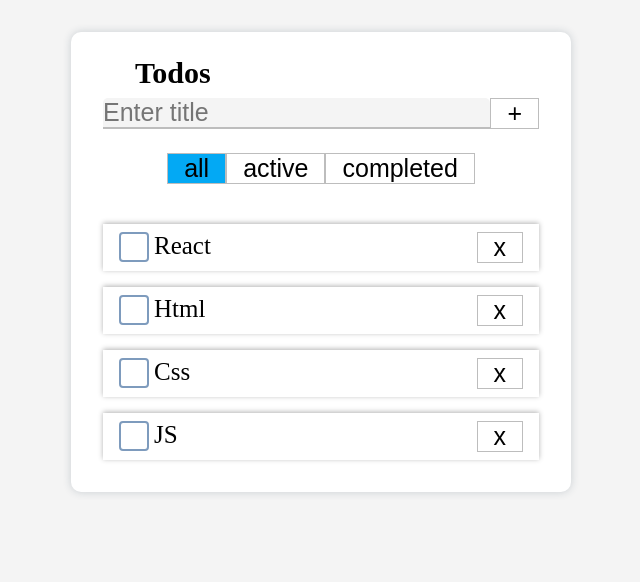
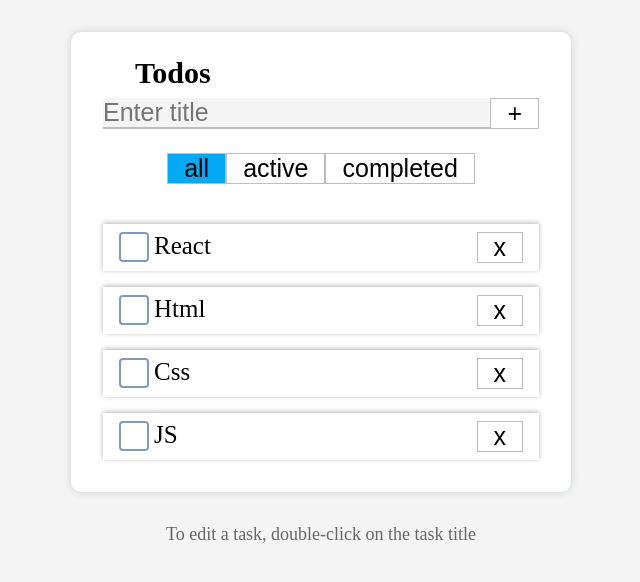
Before and after one commit to arsen056/todos, a React (Create React App) app: page / in a window 1280 px wide. Shown: the top 582 px of the page, without its empty margins (319-959 px from the left). Built offline with nearby package versions, Linux system fonts and the light colour scheme.

Commit message:
feat: add description

```diff
--- a/src/app/App.tsx
+++ b/src/app/App.tsx
@@ -1,13 +1,13 @@
 import React from 'react';
 import {AppProvider} from 'app/context/AppProvider';
 import {TodoList} from 'components/TodoList/TodoList';
+import {Description} from 'components/Description/Description';
 
 function App() {
   return (
     <AppProvider>
-      <div className="App">
-        <TodoList />
-      </div>
+      <TodoList/>
+      <Description/>
     </AppProvider>
   );
 }
--- /dev/null
+++ b/src/components/Description/Description.tsx
@@ -0,0 +1,7 @@
+import React from 'react';
+
+export const Description = () => {
+  return (
+    <p style={{textAlign: 'center', color: '#676767', fontSize: '18px'}}>To edit a task, double-click on the task title</p>
+  );
+};
```
